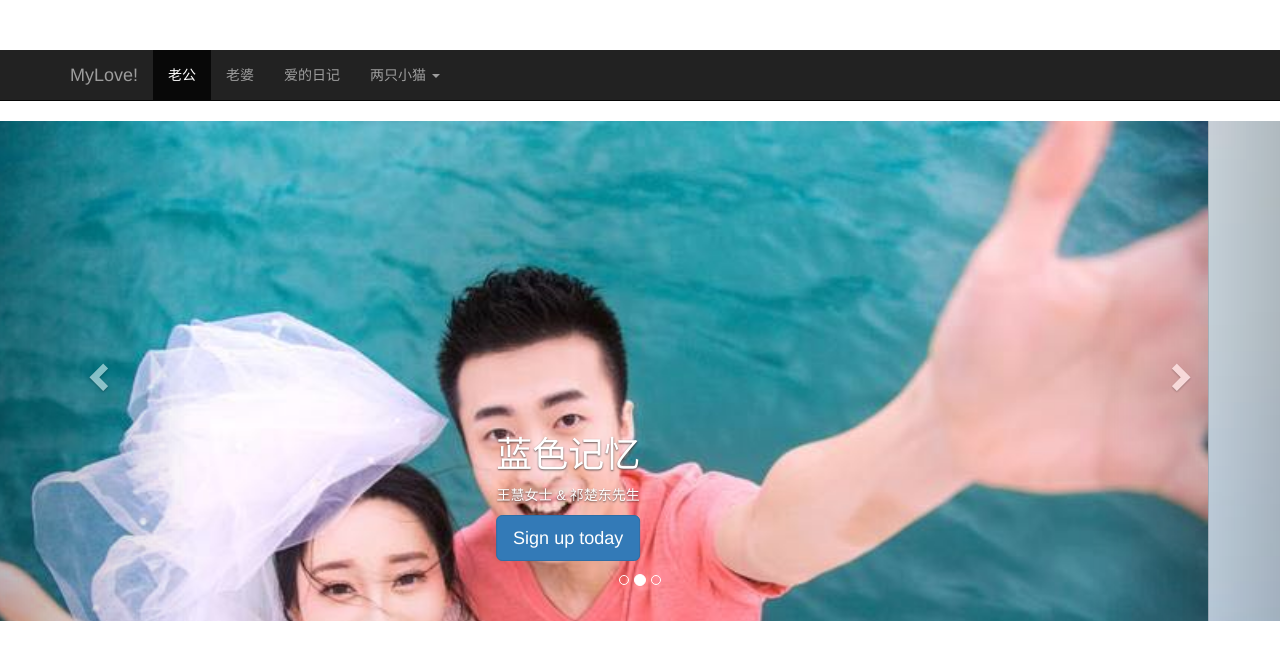
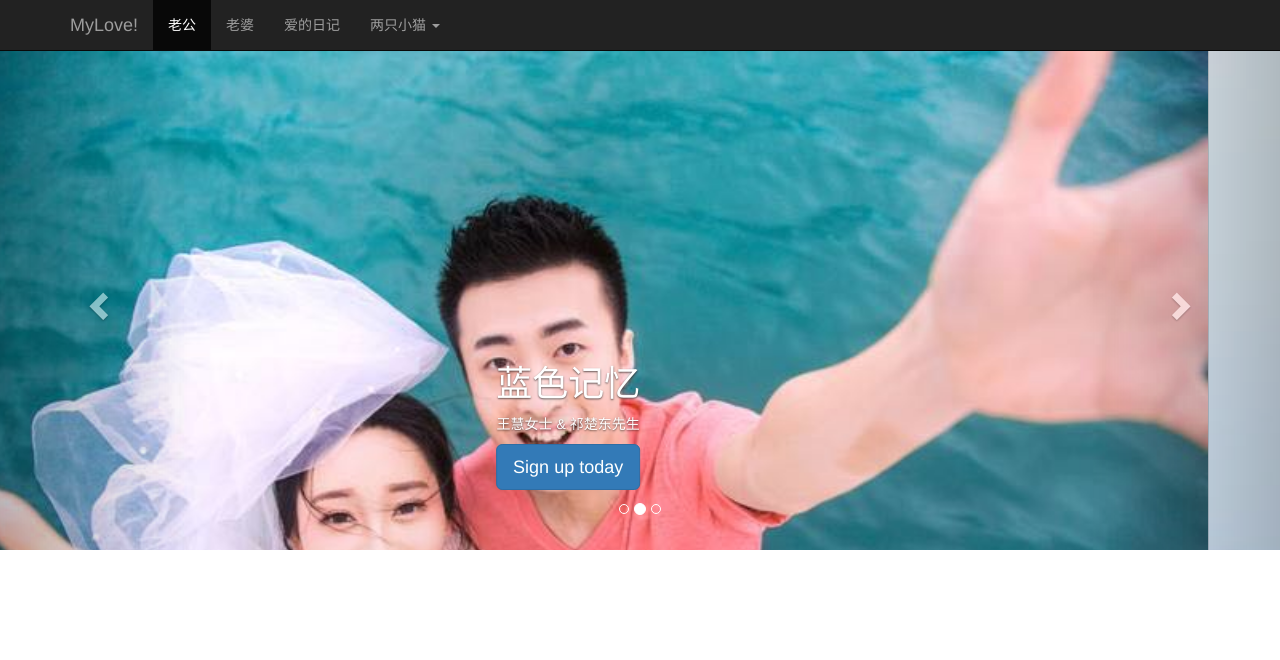
Before and after one commit to celesdio/mylove, a plain HTML site: page index.html in a window 1280 px wide. Drawn offline with nearby package versions, Linux system fonts and the light colour scheme.

Commit message:
将导航条中的navbar-static-top改成了navbar-fixed-top

```diff
--- a/index.html
+++ b/index.html
@@ -36,7 +36,7 @@
   <body>
 
 
-        <nav class="navbar navbar-inverse navbar-static-top">
+        <nav class="navbar navbar-inverse navbar-fixed-top">
           <div class="container">
             <div class="navbar-header">
               <button type="button" class="navbar-toggle collapsed" data-toggle="collapse" data-target="#navbar" aria-expanded="false" aria-controls="navbar">
```
